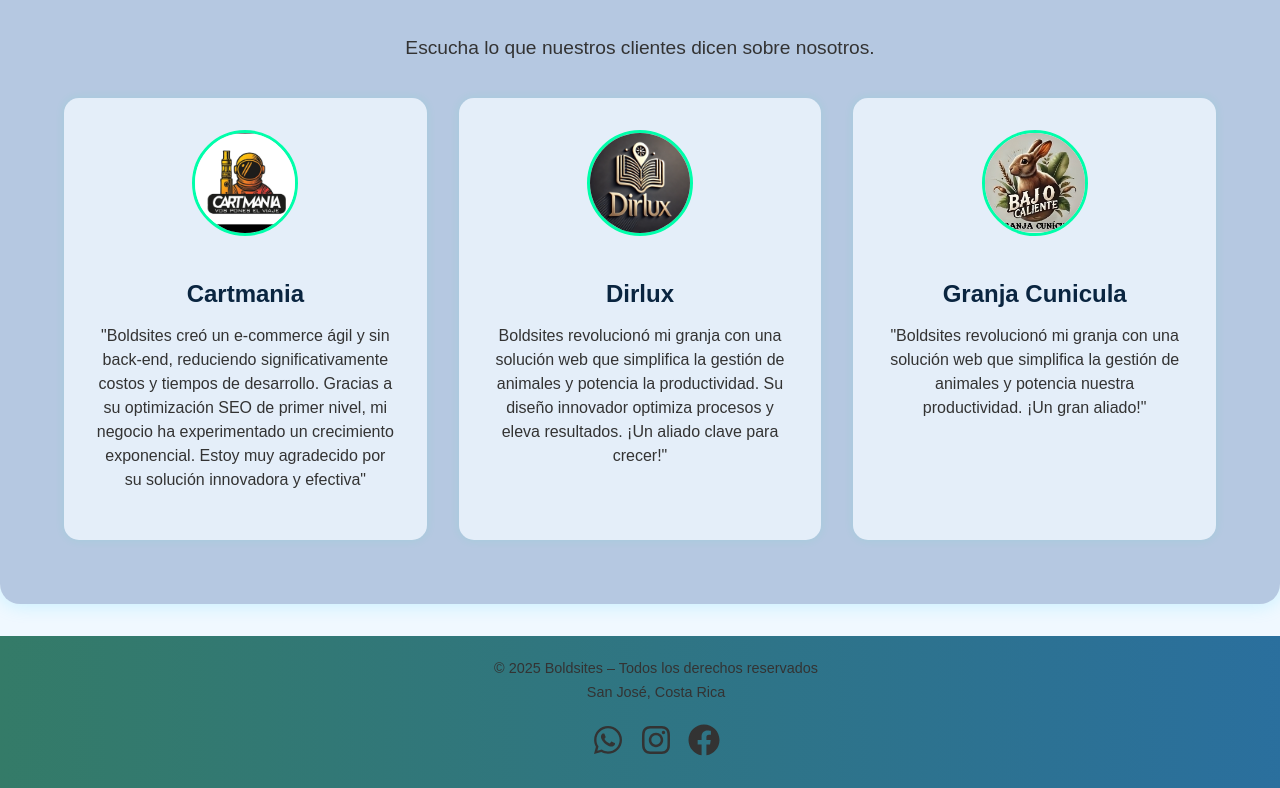
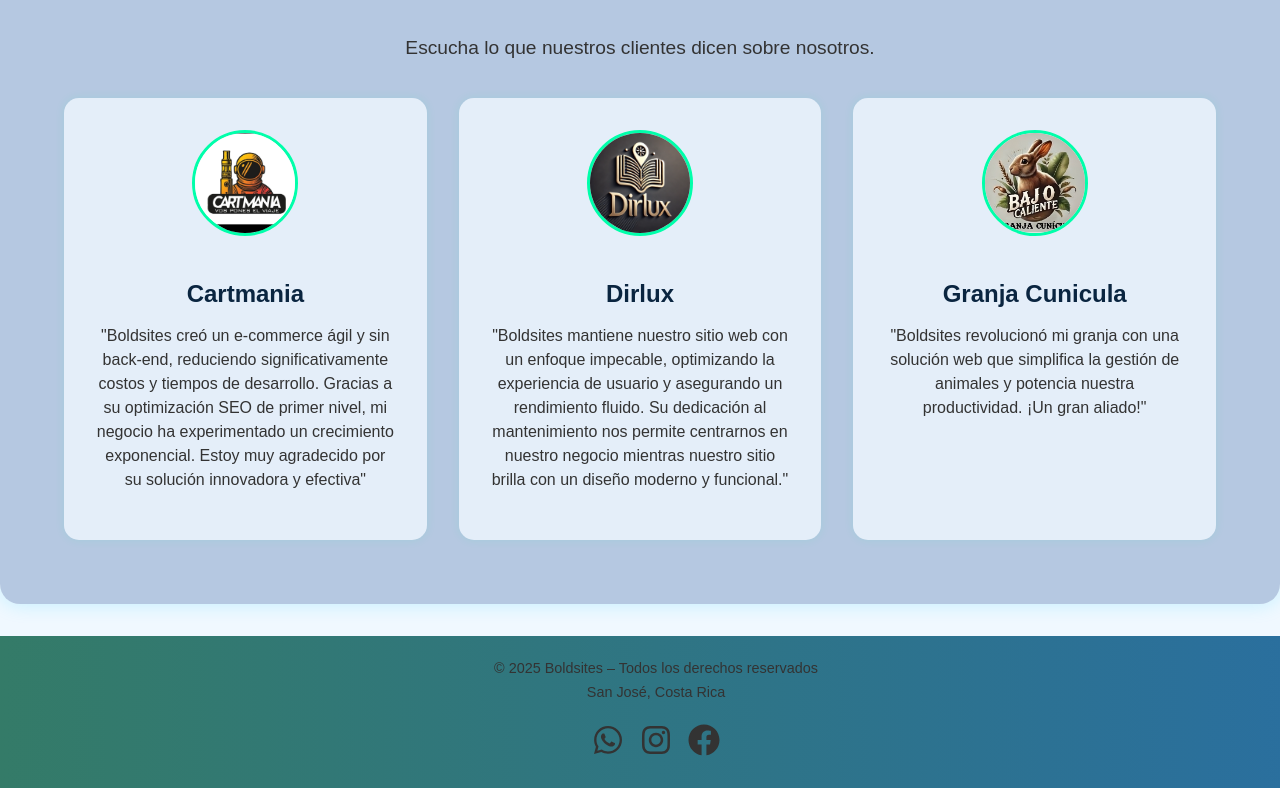
Before and after one commit to Javier348solis/Boldsites-Pagina, a React (Create React App) app: page / in a window 1280 px wide. Shown: the part 1729-2517 px from the top of the page. Built offline with nearby package versions, Linux system fonts and the light colour scheme.

Commit message:
cambio en la card testimonio

```diff
--- a/src/Containers/Home/index.jsx
+++ b/src/Containers/Home/index.jsx
@@ -75,7 +75,7 @@ function PaginaPrincipal() {
               <img src={Foto2} alt="Cliente 2" />
               <h3>Dirlux</h3>
               <p className="testimonio-text">
-              Boldsites revolucionó mi granja con una solución web que simplifica la gestión de animales y potencia la productividad. Su diseño innovador optimiza procesos y eleva resultados. ¡Un aliado clave para crecer!"
+            "Boldsites mantiene nuestro sitio web con un enfoque impecable, optimizando la experiencia de usuario y asegurando un rendimiento fluido. Su dedicación al mantenimiento nos permite centrarnos en nuestro negocio mientras nuestro sitio brilla con un diseño moderno y funcional."
               </p>
             </div>
             <div className="testimonio-card">
```
